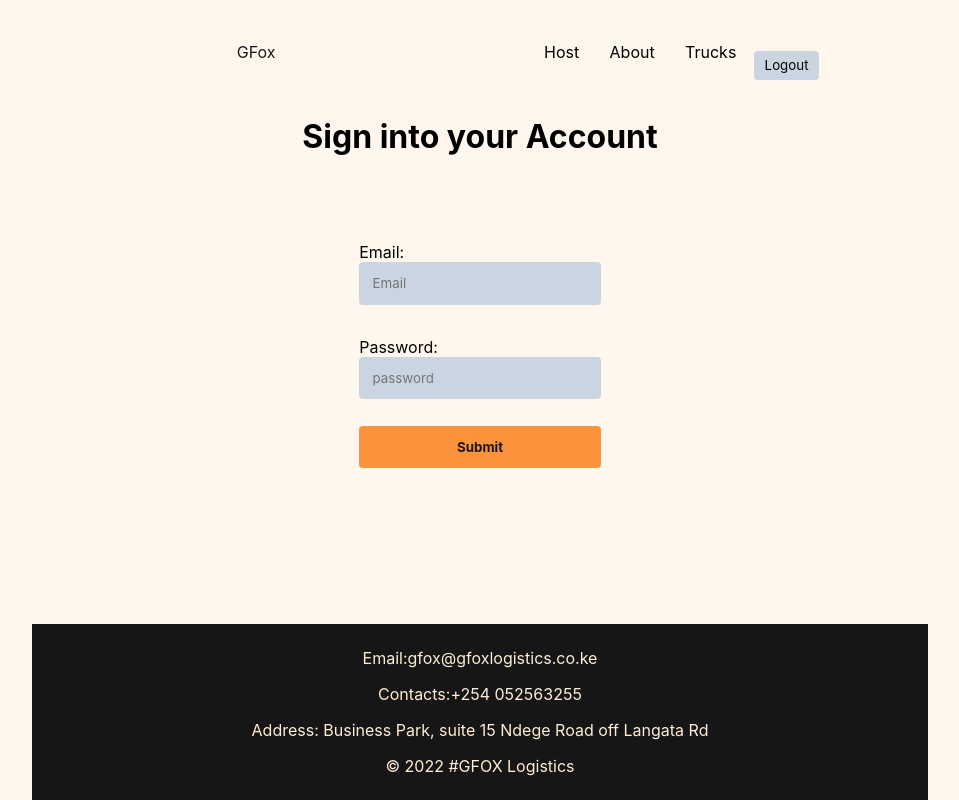
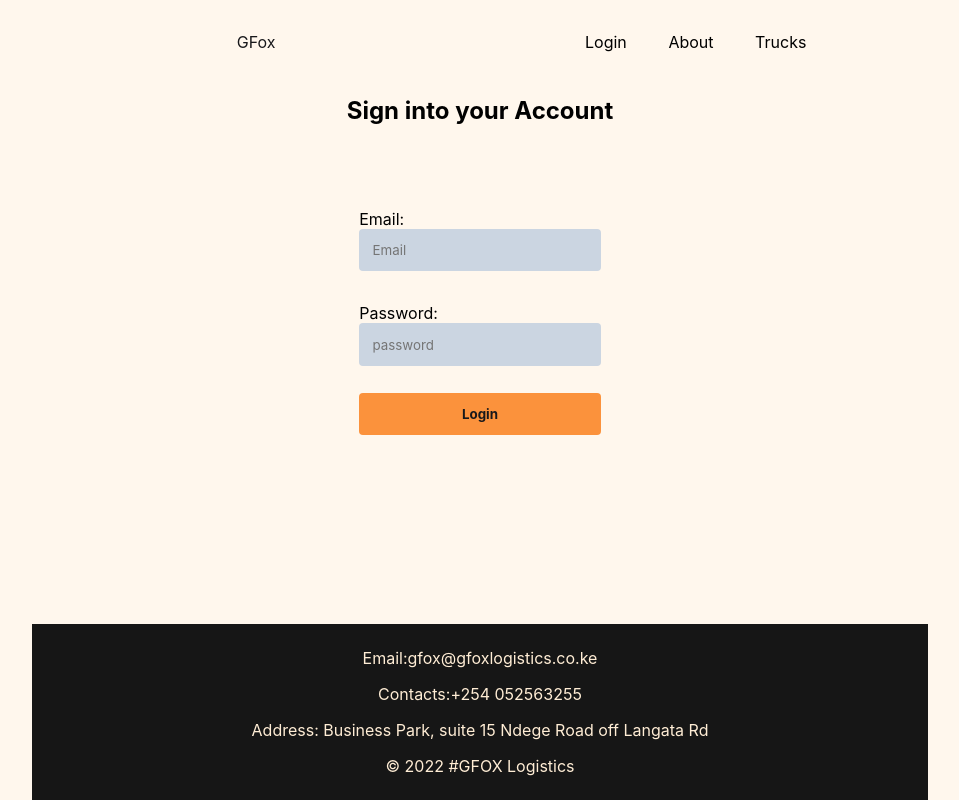
Before and after one commit to SteveMuiyuro/Project_Gfox_Logistics, a React (Vite) app: page /login in a window 1280 px wide. Shown: the whole page, without its empty margins (160-1119 px from the left). Built offline with nearby package versions, Linux system fonts and the light colour scheme; what miragejs would draw is missing.

Commit message:
Add functionality to the logout button

```diff
--- a/src/App.css
+++ b/src/App.css
@@ -20,8 +20,7 @@ header {
 nav {
   display: flex;
   justify-content: start;
-  flex-wrap: wrap;
-  gap: 0.3em;
+  align-items: center;
 }
 
 .header-elements,
@@ -29,9 +28,18 @@ nav {
   padding: 0.5em 0.8em;
   cursor: pointer;
   display: flex;
-  justify-content: center;
   align-items: center;
-  min-width: 2em;
+}
+
+.logout-btn {
+  align-self: center;
+  background-color: #161616;
+  padding: 0.5em 0.8em;
+  margin-top: -0.05em;
+  font-family: "Inter", sans-serif;
+  font-size: 1rem;
+  margin-left: 0.2em;
+  cursor: pointer;
 }
 
 .header-elements {
@@ -430,10 +438,6 @@ button {
   align-items: center;
 }
 
-.loggedout {
-  display: flex;
-}
-
 .reviews-container {
   display: flex;
   flex-direction: column;
@@ -490,6 +494,10 @@ button {
   justify-content: center;
   flex-direction: column;
   align-items: center;
+}
+
+.header {
+  width: 100%;
 }
 
 /*Media Querries*/
@@ -696,4 +704,7 @@ button {
   .truck-details {
     margin-top: -2.5em;
   }
+  .header-elements {
+    margin-left: 1em;
+  }
 }
--- a/src/components/Header.jsx
+++ b/src/components/Header.jsx
@@ -2,7 +2,7 @@ import React from "react";
 import { NavLink, Link } from "react-router-dom";
 
 export default function Header() {
-  const [logout, setLogout] = React.useState(false);
+  const [logout, setLogout] = React.useState(true);
 
   const isActiveStyles = {
     backgroundColor: "#18181b",
@@ -10,13 +10,8 @@ export default function Header() {
     borderRadius: "0.3em",
   };
 
-  const logoutStyles = {
-    display: logout && "none",
-  };
-
   function logoutFun() {
-    localStorage.removeItem("loggedin");
-    setLogout(true);
+    setLogout(localStorage.removeItem("loggedin"));
   }
 
   return (
@@ -32,7 +27,7 @@ export default function Header() {
             className="header-elements"
             style={({ isActive }) => (isActive ? isActiveStyles : null)}
           >
-            Host
+            Login
           </NavLink>
           <NavLink
             to="/about"
@@ -50,12 +45,12 @@ export default function Header() {
           </NavLink>
 
           {!logout && (
-            <button className="header-elements" onClick={logoutFun}>
+            <button className="logout-btn" onClick={logoutFun}>
               Logout
             </button>
           )}
 
-          {logout && (
+          {/* {logout && (
             <NavLink
               to="/login"
               className="header-elements"
@@ -63,7 +58,7 @@ export default function Header() {
             >
               Login
             </NavLink>
-          )}
+          )} */}
         </nav>
       </header>
     </section>
--- a/src/host/Dashboard.jsx
+++ b/src/host/Dashboard.jsx
@@ -29,7 +29,7 @@ export default function Dashboard() {
   }
 
   const elements = trucks?.map((truck) => (
-    <div className="dashboard-container">
+    <div className="dashboard-container" key={truck.id}>
       <div>
         <h2>{truck.name}</h2>
         <img src={truck.imageUrl} className="dashboard-image" />
@@ -38,7 +38,7 @@ export default function Dashboard() {
       <div>
         <h3>Reviews</h3>
         {truck.reviews?.map((review) => (
-          <p>{review}</p>
+          <p key={review}>{review}</p>
         ))}
       </div>
 
--- a/src/pages/Login.jsx
+++ b/src/pages/Login.jsx
@@ -1,5 +1,5 @@
 import React from "react";
-import { useLocation, useNavigate } from "react-router-dom";
+import { useLocation, useNavigate, useOutletContext } from "react-router-dom";
 import { loginUser } from "../../api";
 
 export default function Login() {
@@ -37,7 +37,7 @@ export default function Login() {
   return (
     <div className="login-container">
       {location.state?.message && <p>{location.state.message}</p>}
-      <h1>Sign into your Account</h1>
+      <h2>Sign into your Account</h2>
       {error?.message && <p>{error.message}</p>}
       <form className="form" onSubmit={handleSubmit}>
         <label htmlFor="email">Email:</label>
@@ -58,7 +58,7 @@ export default function Login() {
           onChange={handleChange}
           value={formData.password}
         />
-        <button disabled={status === "submitting"}>Submit</button>
+        <button disabled={status === "submitting"}>Login</button>
       </form>
     </div>
   );
--- a/src/server.jsx
+++ b/src/server.jsx
@@ -129,9 +129,9 @@ createServer({
 
     server.create("user", {
       id: "123",
-      email: "b@b.com",
+      email: "steve@gfox.com",
       password: "p123",
-      name: "Bob",
+      name: "Steve",
     });
   },
 
```
Also changed, not shown: 1 other file (tests, documents, lock files or other folders).
